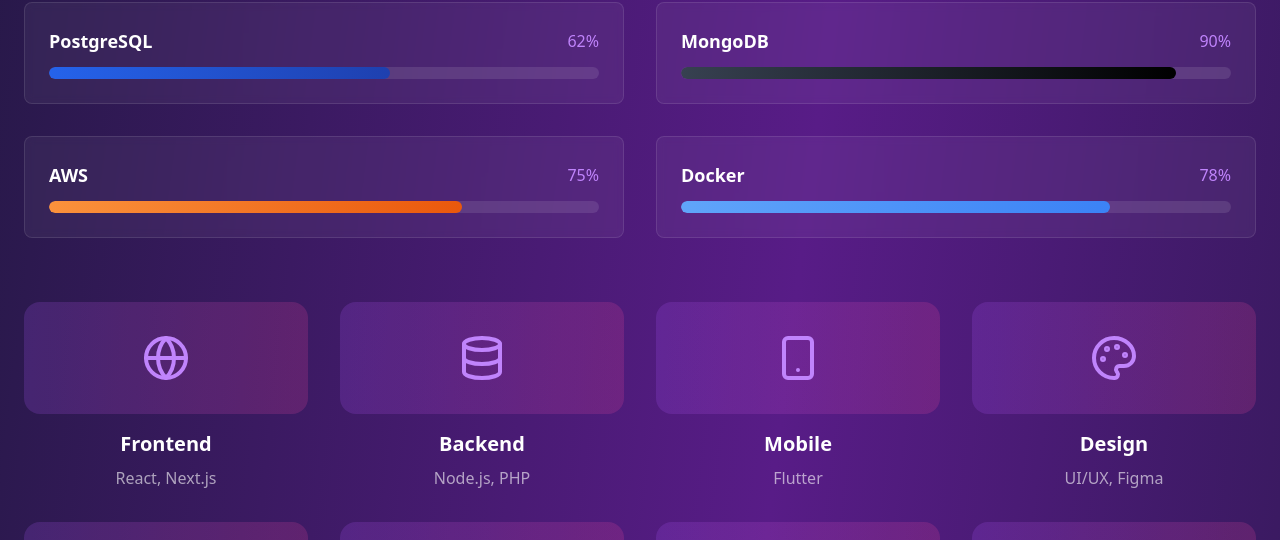
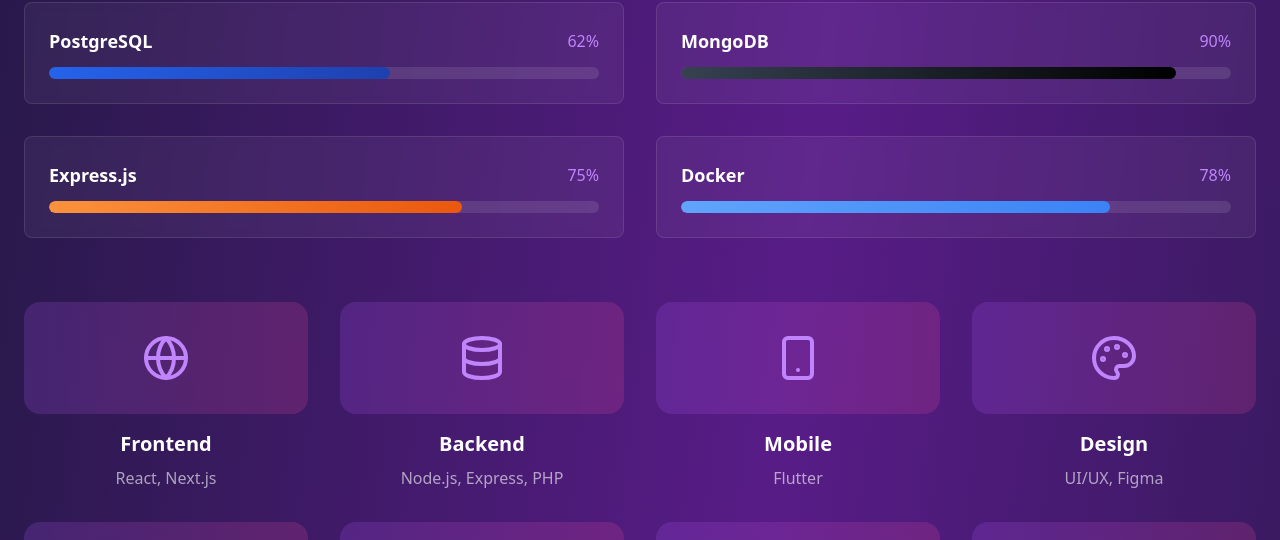
Before and after one commit to henokworkuliyew/myportfolio, a Next.js app: page / in a window 1280 px wide. Shown: the part 3560-4100 px from the top of the page. Built offline with nearby package versions, Linux system fonts and the light colour scheme.

Commit message:
Add skills and skill categories data for SkillsSection display

```diff
--- a/src/data/skills.ts
+++ b/src/data/skills.ts
@@ -8,13 +8,13 @@
   { name: 'Node.js', level: 85, color: 'from-green-400 to-green-600' },
   { name: 'PostgreSQL', level: 62, color: 'from-blue-600 to-blue-800' },
   { name: 'MongoDB', level: 90, color: 'from-gray-700 to-black' },
-  { name: 'AWS', level: 75, color: 'from-orange-400 to-orange-600' },
+  { name: 'Express.js', level: 75, color: 'from-orange-400 to-orange-600' },
   { name: 'Docker', level: 78, color: 'from-blue-400 to-blue-500' },
 ]
 
 export const skillCategories: SkillCategory[] = [
   { icon: Globe, label: 'Frontend', desc: 'React, Next.js' },
-  { icon: Database, label: 'Backend', desc: 'Node.js, PHP' },
+  { icon: Database, label: 'Backend', desc: 'Node.js, Express, PHP' },
   { icon: Smartphone, label: 'Mobile', desc: 'Flutter' },
   { icon: Palette, label: 'Design', desc: 'UI/UX, Figma' },
   { icon: Globe, label: 'DevOps', desc: 'Docker, AWS' },
```
